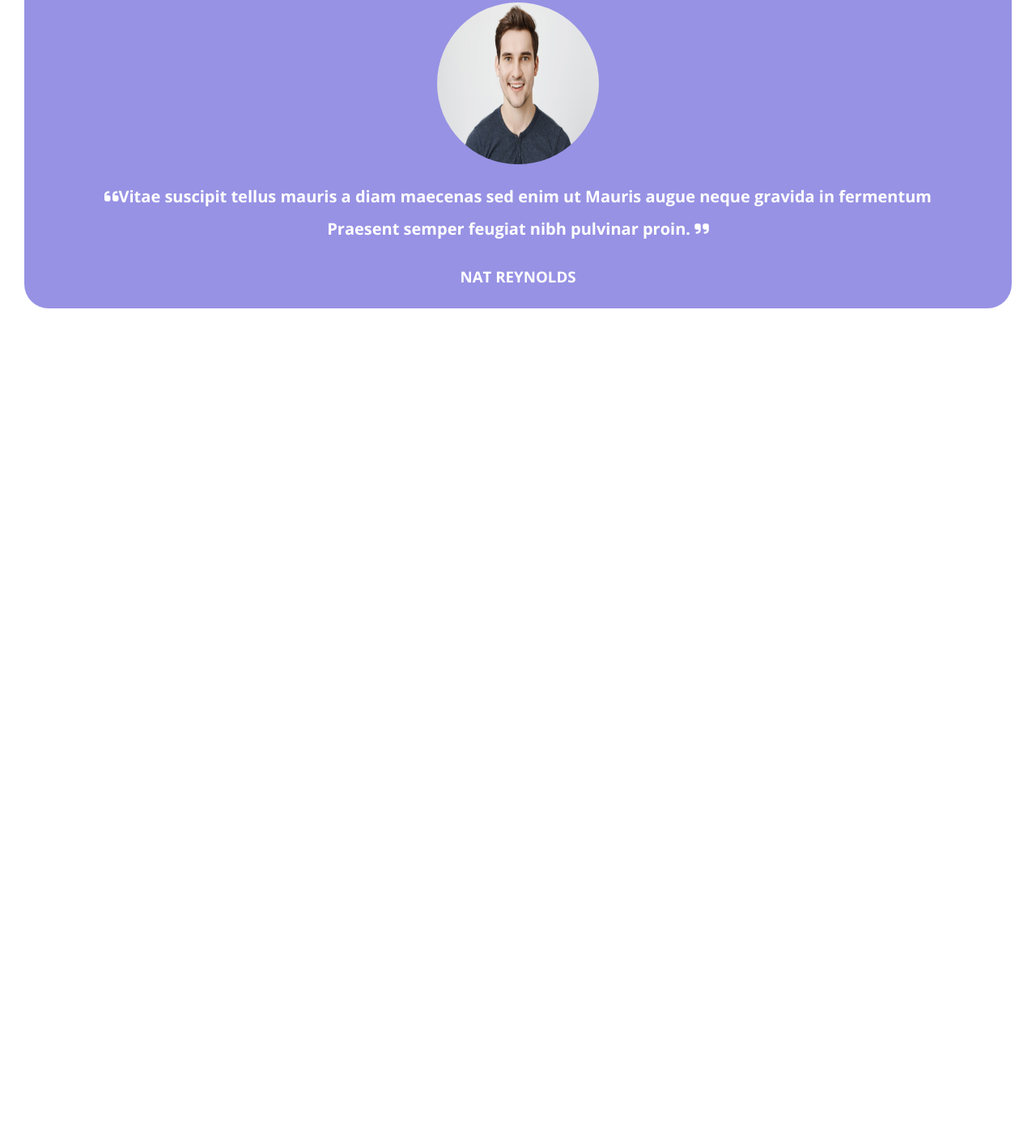
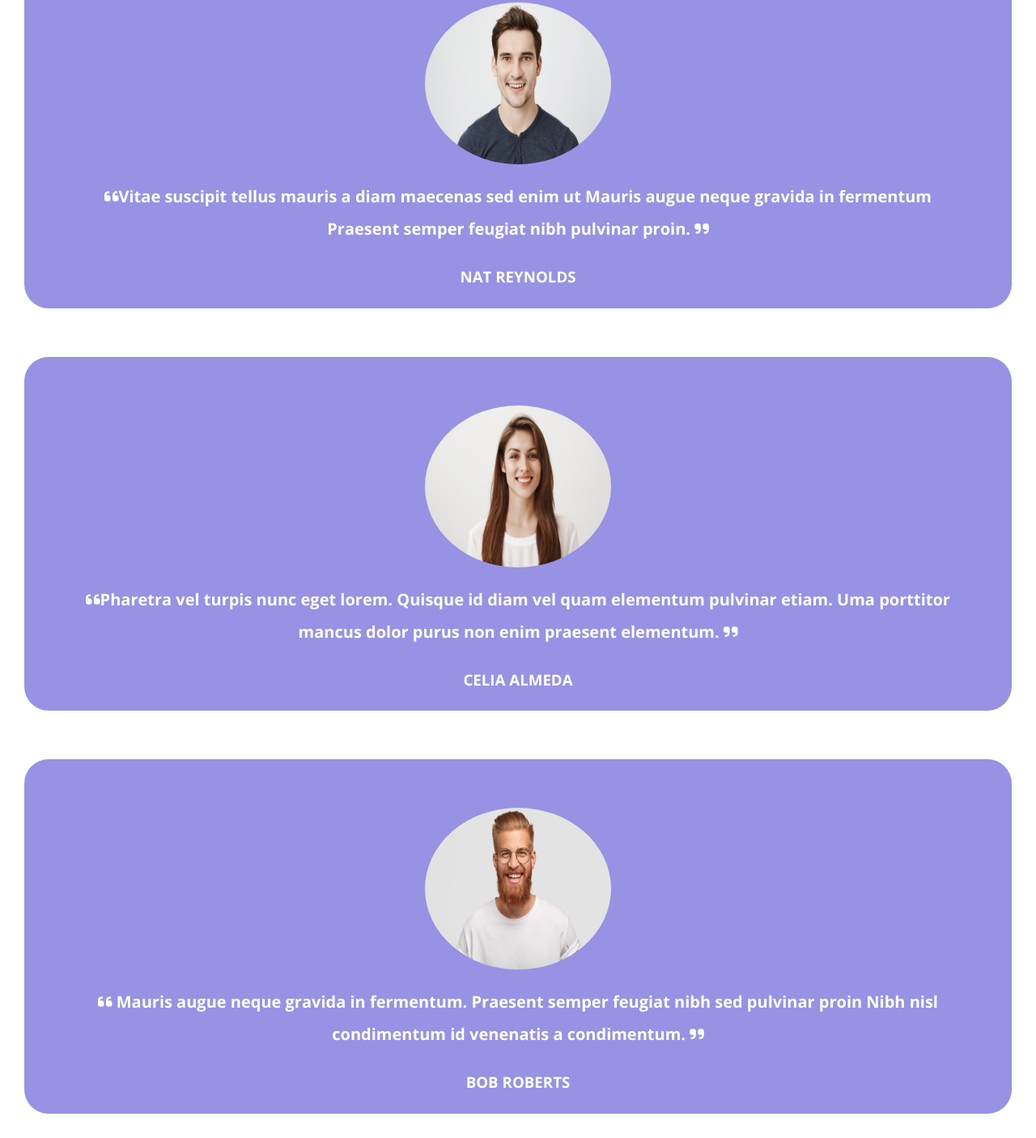
Before and after one commit to Andrea030105/htmlcss-responsive-layout, a plain HTML site: page index.html in a window 1280 px wide. Shown: the part 3546-4952 px from the top of the page at 81% size. Before the commit the page ends 3957 px from the top, so only its background shows below. Drawn offline with nearby package versions, Linux system fonts and the light colour scheme.

Commit message:
sec3-done

```diff
--- a/css/style.css
+++ b/css/style.css
@@ -197,7 +197,7 @@ header {
 
 .container-img img {
     border-radius: 50%;
-    width: 200px;
+    width: 230px;
     height: 200px;
 }
 
--- a/index.html
+++ b/index.html
@@ -150,6 +150,32 @@
                     <h3 class="margin-20px-60px">nat reynolds</h3>
                 </div>
             </div>
+            <div class="col">
+                <div class="container-purple margin-30px line-height text-center color-white bold">
+                    <div class="container-img margin-top-60px">
+                        <img src="./img/testimonial2.jpg" class="width-70-img" alt="testimonial2">
+                    </div>
+                    <p class="margin-20px-60px">
+                        <i class="fa-solid fa-quote-left"></i>Pharetra vel turpis nunc eget lorem. Quisque id diam vel
+                        quam elementum pulvinar etiam. Uma porttitor mancus dolor purus non enim praesent elementum.
+                        <i class="fa-solid fa-quote-right"></i>
+                    </p>
+                    <h3 class="margin-20px-60px">celia almeda</h3>
+                </div>
+            </div>
+            <div class="col">
+                <div class="container-purple margin-30px line-height text-center color-white bold">
+                    <div class="container-img margin-top-60px">
+                        <img src="./img/testimonial3.jpg" class="width-70-img" alt="testimonial3">
+                    </div>
+                    <p class="margin-20px-60px">
+                        <i class="fa-solid fa-quote-left"></i> Mauris augue neque gravida in fermentum. Praesent semper
+                        feugiat nibh sed pulvinar proin Nibh nisl condimentum id venenatis a condimentum.
+                        <i class="fa-solid fa-quote-right"></i>
+                    </p>
+                    <h3 class="margin-20px-60px">bob roberts</h3>
+                </div>
+            </div>
         </div>
     </main>
 </body>
```
